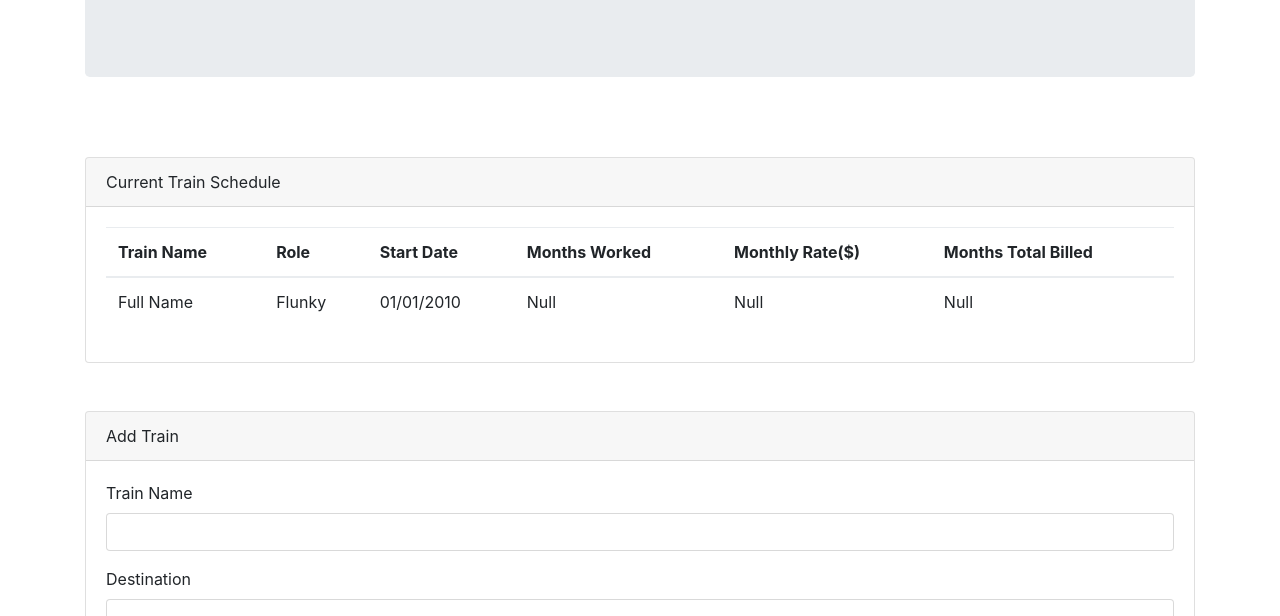
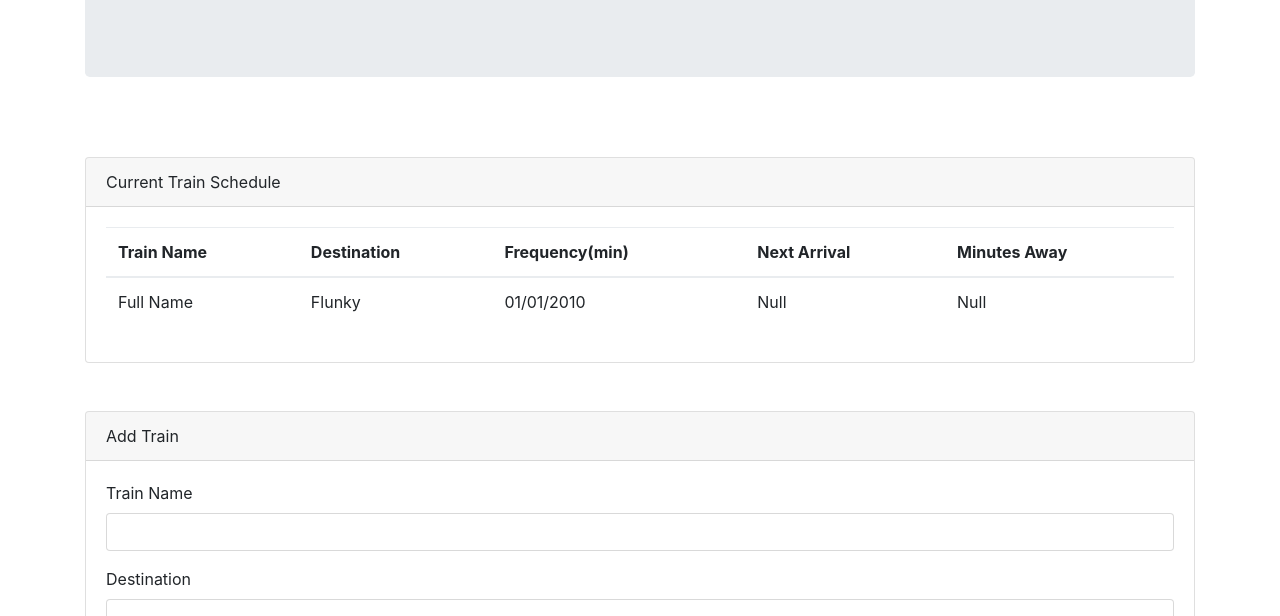
Before and after one commit to JeffOstrom/Train-Activity, a plain HTML site: page index.html in a window 1280 px wide. Shown: the part 184-800 px from the top of the page. Drawn offline with nearby package versions, Linux system fonts and the light colour scheme.

Commit message:
HTML layout/reset updated and ready

```diff
--- /dev/null
+++ b/assets/css/reset.css
@@ -0,0 +1,134 @@
+/* http://meyerweb.com/eric/tools/css/reset/
+   v2.0 | 20110126
+   License: none (public domain)
+*/
+
+html,
+body,
+div,
+span,
+applet,
+object,
+iframe,
+h1,
+h2,
+h3,
+h4,
+h5,
+h6,
+p,
+blockquote,
+pre,
+a,
+abbr,
+acronym,
+address,
+big,
+cite,
+code,
+del,
+dfn,
+em,
+img,
+ins,
+kbd,
+q,
+s,
+samp,
+small,
+strike,
+strong,
+sub,
+sup,
+tt,
+var,
+b,
+u,
+i,
+center,
+dl,
+dt,
+dd,
+ol,
+ul,
+li,
+fieldset,
+form,
+label,
+legend,
+table,
+caption,
+tbody,
+tfoot,
+thead,
+tr,
+th,
+td,
+article,
+aside,
+canvas,
+details,
+embed,
+figure,
+figcaption,
+footer,
+header,
+hgroup,
+menu,
+nav,
+output,
+ruby,
+section,
+summary,
+time,
+mark,
+audio,
+video {
+  padding: 0;
+  margin: 0;
+  font: inherit;
+  font-size: 100%;
+  vertical-align: baseline;
+  border: 0;
+}
+/* HTML5 display-role reset for older browsers */
+article,
+aside,
+details,
+figcaption,
+figure,
+footer,
+header,
+hgroup,
+menu,
+nav,
+section {
+  display: block;
+}
+
+body {
+  line-height: 1;
+}
+
+ol,
+ul {
+  list-style: none;
+}
+
+blockquote,
+q {
+  quotes: none;
+}
+
+blockquote:before,
+blockquote:after,
+q:before,
+q:after {
+  content: "";
+  content: none;
+}
+
+table {
+  border-spacing: 0;
+  border-collapse: collapse;
+}
--- a/index.html
+++ b/index.html
@@ -26,11 +26,10 @@
 				<thead>
 					<tr>
 						<th>Train Name</th>
-						<th>Role</th>
-						<th>Start Date</th>
-						<th>Months Worked</th>
-						<th>Monthly Rate($)</th>
-						<th>Months Total Billed</th>
+						<th>Destination</th>
+						<th>Frequency(min)</th>
+						<th>Next Arrival</th>
+						<th>Minutes Away</th>
 					</tr>
 				</thead>
 
@@ -39,7 +38,6 @@
 						<td>Full Name</td>
 						<td>Flunky</td>
 						<td>01/01/2010</td>
-						<td>Null</td>
 						<td>Null</td>
 						<td>Null</td>
 					</tr>
```
Also changed, not shown: assets/css/style.css (added), assets/js/app.js (added), 2 other files.
